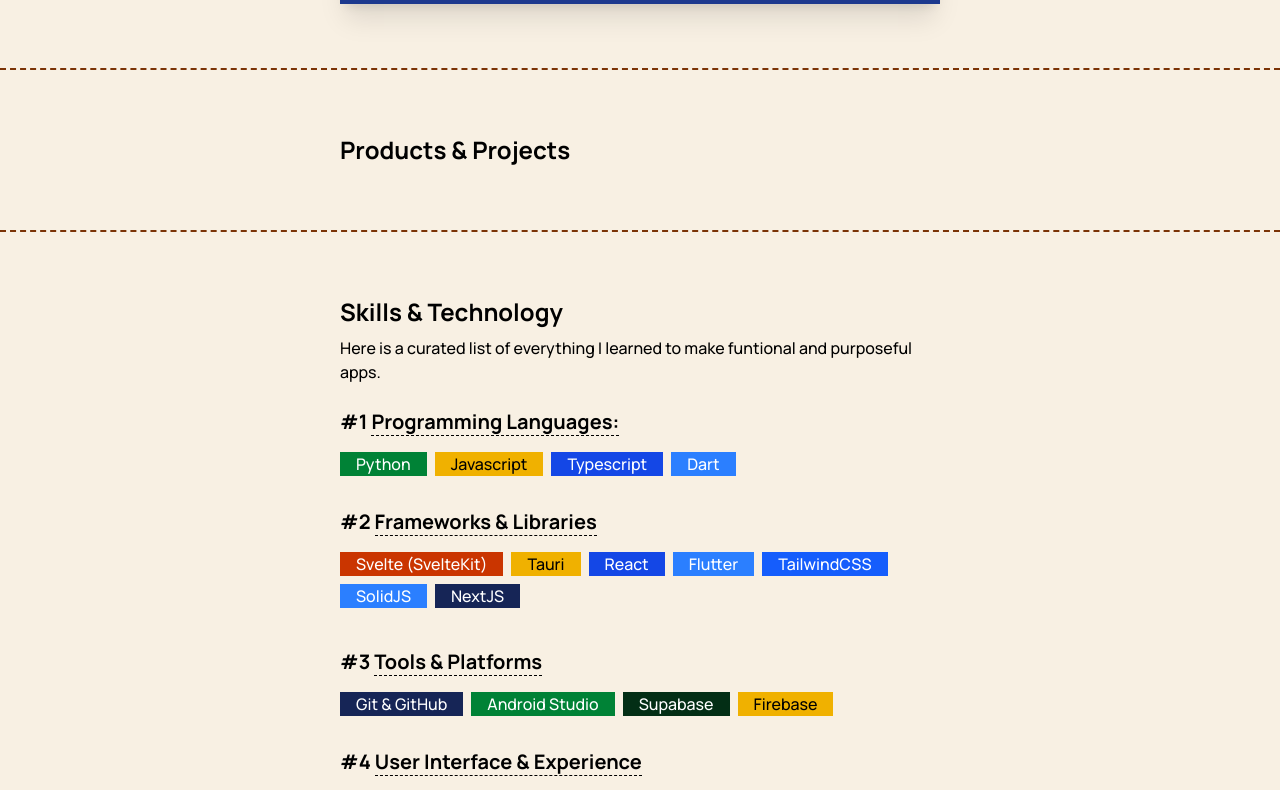
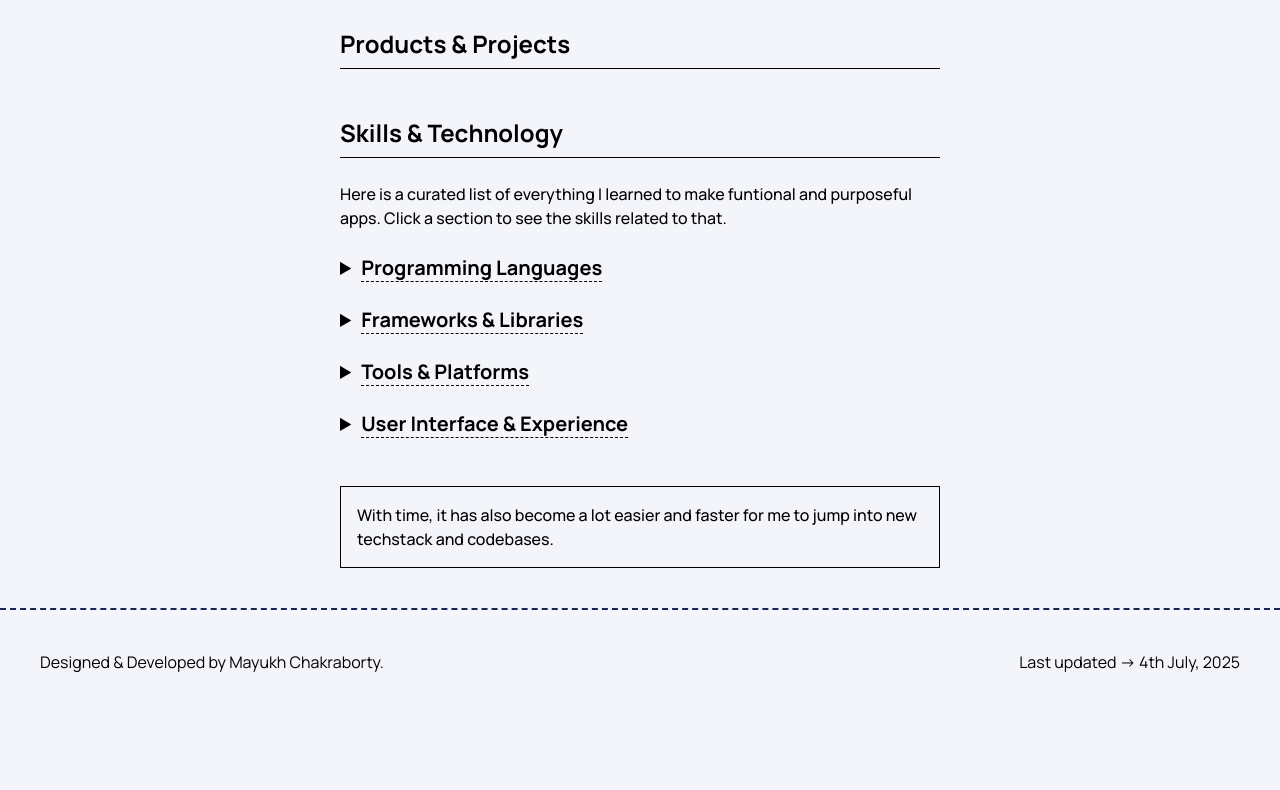
Before and after one commit to MayukhChakrabortyDX/Portfolio, a plain HTML site: page index.html in a window 1280 px wide. Shown: the part 380-1170 px from the top of the page. After the commit the page ends 1094 px from the top, so only its background shows below. Drawn offline with nearby package versions, Linux system fonts and the light colour scheme.

Commit message:
added details for collapsible skill section, removed noticable dotted borders with much more cleaner alternatives.

```diff
--- a/index.html
+++ b/index.html
@@ -16,6 +16,8 @@
 		}
 	</style>
 
+	<link rel="icon" type="image/svg+xml" href="./favicon.svg" />
+
 	<meta property="og:title" content="Mayukh Chakraborty's Portfolio">
 	<meta property="og:description" content="This is the portfolio site of Mayukh Chakraborty">
 	<meta property="og:image" content="https://mayukhchakrabortydx.github.io/Portfolio/og_preview.png">
@@ -24,38 +26,40 @@
 
 </head>
 
-<body class="w-full h-screen flex justify-center bg-[#F8F0E3] overflow-y-auto select-none">
-	<div class="max-w-[1280px] w-full h-full">
+<body class="w-full h-screen flex justify-center bg-[#F4F5FA] overflow-y-auto select-none">
+	<div class="max-w-[1280px] w-full h-full flex flex-col gap-10">
+
+		<br>
 
 		<section id="hero"
-			class="p-8 md:p-16 border-b-2 border-amber-900 border-dashed text-center flex flex-col items-center gap-4 justify-center w-full">
+			class="px-8 md:px-16 border-dashed text-center flex flex-col items-center gap-4 justify-center w-full">
 			<div class="mb-4 flex flex-col gap-2">
 				<h1 class="text-3xl font-bold text-start leading-10 mb-2">Hello, I am <span
 						class="border-b-2 border-dashed whitespace-nowrap">Mayukh Chakraborty</span></h1>
 				<h2 class="font-semibold max-w-[600px] text-start">I build digital products--apps, websites and tools,
-					for several devices. <br><br> It has been a
+					for several devices. It has been a
 					decade since my journey started, and each year adds a layer of refinement on my craft, which results
 					in simple
 					and easy to use applications, with compexities where needed. </h2>
 			</div>
 
-			<div class="flex flex-col gap-4 bg-blue-900 max-w-[600px] w-full shadow-xl p-4">
+			<div class="flex flex-col gap-4 bg-blue-900 max-w-[600px] w-full p-4">
 				<p class="font-bold text-white">My Socials</p>
 				<div class="flex gap-8 justify-center h-[40px] items-center px-4">
 
-					<a href="https://github.com/MayukhChakrabortyDX" class="h-full">
+					<a href="https://github.com/MayukhChakrabortyDX" class="h-full" target="_blank" rel="noopener noreferrer">
 						<img src="./assets/github-mark-white.webp" class="h-full w-auto" alt="">
 					</a>
 
-					<a href="https://www.facebook.com/mayukhchakrabortyweb" class="h-full">
+					<a href="https://www.facebook.com/mayukhchakrabortyweb" class="h-full" target="_blank" rel="noopener noreferrer">
 						<img src="./assets/Facebook_Logo_Secondary.webp" class="h-full w-auto" alt="">
 					</a>
 
-					<a href="https://www.youtube.com/@maycty" class="h-min">
+					<a href="https://www.youtube.com/@maycty" class="h-min" target="_blank" rel="noopener noreferrer">
 						<img src="./assets/yt_icon_mono_dark.webp" class="h-[32px] w-auto" alt="">
 					</a>
 
-					<a href="mailto:omegajs@proton.me" class="h-min">
+					<a href="mailto:omegajs@proton.me" class="h-min" target="_blank" rel="noopener noreferrer">
 						<img src="./assets/mail.svg" class="h-[32px] w-auto" alt="">
 					</a>
 
@@ -64,23 +68,26 @@
 		</section>
 
 		<section id="project"
-			class="border-b-2 border-amber-900 border-dashed p-8 md:p-16 flex flex-col items-center justify-center">
+			class="px-8 md:px-16 flex flex-col items-center justify-center">
 			<div class="flex flex-col max-w-[600px] w-full">
-				<h2 class="text-2xl font-bold">Products & Projects</h2>
+				<h2 class="text-2xl font-bold border-b py-2">Products & Projects</h2>
 			</div>
 		</section>
 
+		<section id="skills"
+			class="px-8 md:px-16 flex flex-col items-center justify-center">
+			<div class="flex flex-col max-w-[600px] w-full">
+				<h2 class="text-2xl font-bold border-b py-2">Skills & Technology</h2>
+				<br>
+				<p class="font-medium">Here is a curated list of everything I learned to make funtional and purposeful
+					apps. Click a section to see the skills related to that.</p>
+				<br>
 
-		<section id="skills"
-			class="border-b-2 border-amber-900 border-dashed p-8 md:p-16 flex flex-col items-center justify-center">
-			<div class="flex flex-col max-w-[600px] w-full">
-				<h2 class="text-2xl font-bold mb-2">Skills & Technology</h2>
-				<p class="font-medium">Here is a curated list of everything I learned to make funtional and purposeful
-					apps.</p>
-				<br>
-				<div class="flex flex-col gap-4 mb-8">
-					<h3 class="text-xl font-bold">#1 <span class="border-b border-dashed">Programming
-							Languages:</span></h3>
+				<details class="">
+					<summary class="text-xl font-bold">
+						<span class="border-b border-dashed">Programming Languages</span>
+					</summary>
+					<div class="flex flex-col gap-4 py-4">
 						<div class="flex flex-wrap gap-2">
 							<div class="bg-green-700 text-white font-medium px-4">Python</div>
 							<div class="bg-yellow-500 font-medium px-4">Javascript</div>
@@ -88,9 +95,15 @@
 							<div class="bg-blue-500 text-white font-medium px-4">Dart</div>
 						</div>
 					</div>
-				<div class="flex flex-col gap-4 mb-10">
-					<h3 class="text-xl font-bold">#2 <span class="border-b border-dashed">Frameworks & Libraries</span>
-					</h3>
+				</details>
+
+				<br>
+
+				<details>
+					<summary class="text-xl font-bold">
+						<span class="border-b border-dashed">Frameworks & Libraries</span>
+					</summary>
+					<div class="flex flex-col gap-4 py-4">
 						<div class="flex flex-wrap gap-2">
 							<div class="bg-orange-700 text-white font-medium px-4">Svelte (SvelteKit)</div>
 							<div class="bg-yellow-500 font-medium px-4">Tauri</div>
@@ -101,8 +114,16 @@
 							<div class="bg-blue-950 text-white font-medium px-4">NextJS</div>
 						</div>
 					</div>
-				<div class="flex flex-col gap-4 mb-8">
-					<h3 class="text-xl font-bold">#3 <span class="border-b border-dashed">Tools & Platforms</span></h3>
+				</details>
+
+				<br>
+
+				<details>
+
+					<summary class="text-xl font-bold">
+						<span class="border-b border-dashed">Tools & Platforms</span>
+					</summary>
+					<div class="flex flex-col gap-4 py-4">
 						<div class="flex flex-wrap gap-2">
 							<div class="bg-blue-950 text-white font-medium px-4">Git & GitHub</div>
 							<div class="bg-green-700 text-white font-medium px-4">Android Studio</div>
@@ -110,9 +131,15 @@
 							<div class="bg-yellow-500 font-medium px-4">Firebase</div>
 						</div>
 					</div>
-				<div class="flex flex-col gap-4">
-					<h3 class="text-xl font-bold">#4 <span class="border-b border-dashed">User Interface &
-							Experience</span></h3>
+				</details>
+
+				<br>
+
+				<details>
+					<summary class="text-xl font-bold">
+						<span class="border-b border-dashed">User Interface & Experience</span>
+					</summary>
+					<div class="flex flex-col gap-4 py-4">
 						<div class="flex flex-wrap gap-2">
 							<div class="bg-blue-950 text-white font-medium px-4">Responsive Layouts</div>
 							<div class="bg-blue-600 text-white font-medium px-4">Figma</div>
@@ -121,6 +148,8 @@
 							</div>
 						</div>
 					</div>
+				</details>
+
 				<br>
 				<br>
 				<p class="font-medium p-4 border">With time, it has also become a lot easier and faster for me to jump
@@ -128,9 +157,10 @@
 					techstack and codebases.</p>
 			</div>
 		</section>
-		<section class="p-8 md:p-10 flex justify-between flex-wrap">
+
+		<section class="border-t-2 border-blue-950 border-dashed p-8 md:p-10 flex justify-between flex-wrap">
 			<p>Designed & Developed by Mayukh Chakraborty.</p>
-			<p>Last updated -> 3rd July, 2025</p>
+			<p>Last updated -> 4th July, 2025</p>
 		</section>
 
 	</div>
```
Also changed, not shown: favicon.svg (added). Lines whose indentation alone changed are shown as unchanged.
